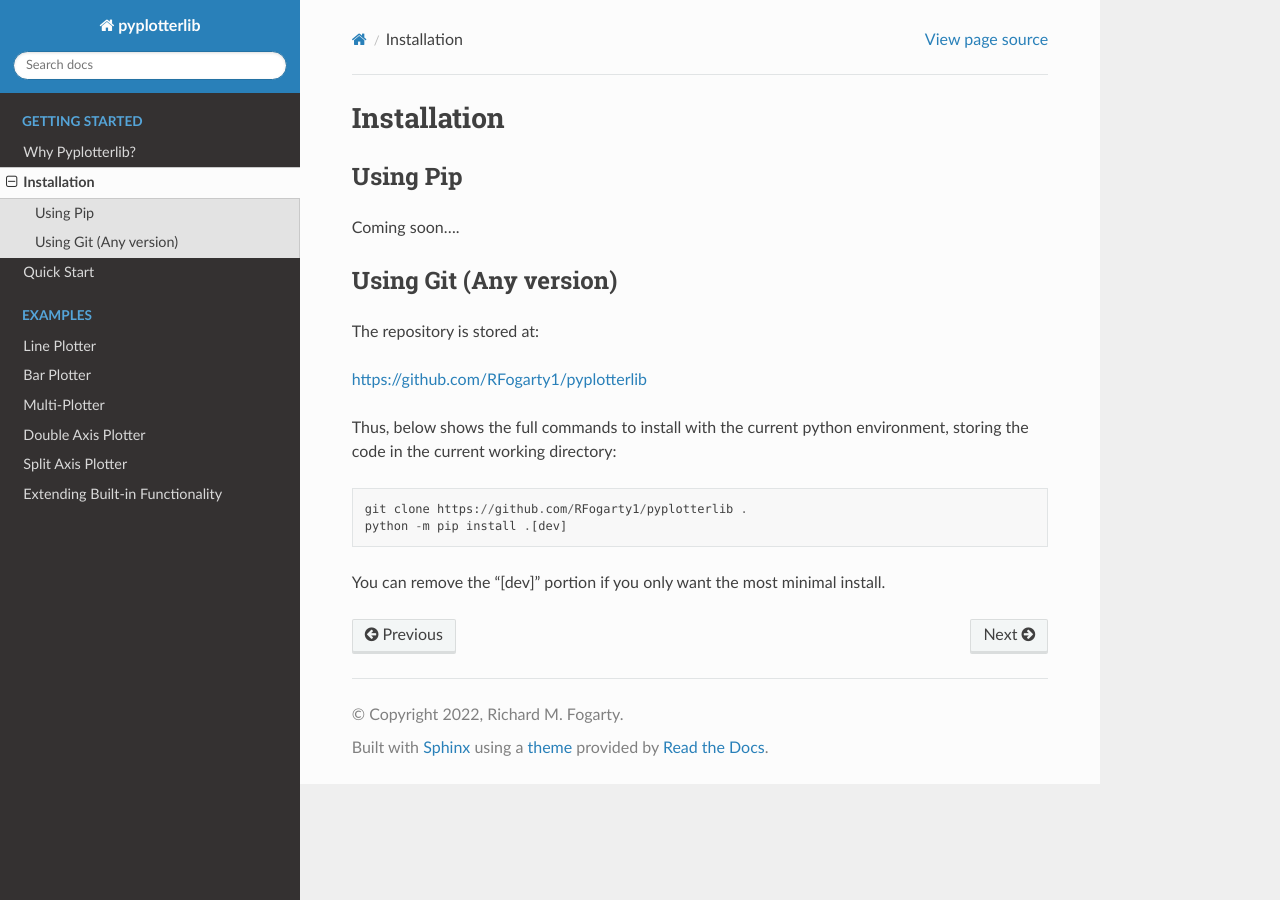
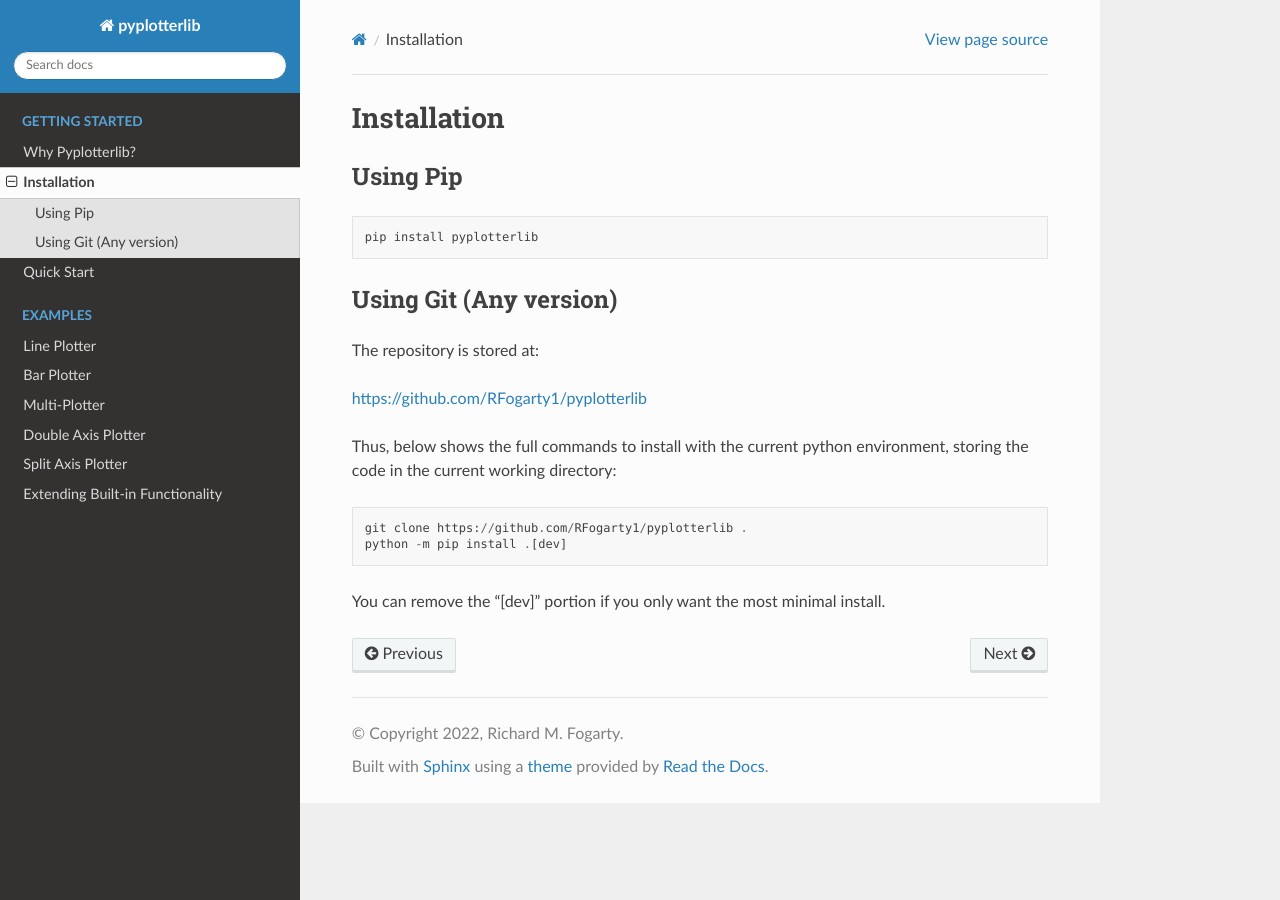
Before and after one commit to RFogarty1/pyplotterlib, a Sphinx documentation site: the page built from docs/content/getting_started/installation.rst, in a window 1280 px wide. Built offline with Sphinx 7.4.7 and the Read the Docs theme 2.0.0, drawn with Linux system fonts in a browser that asks for light colours.

Commit message:
docs: Added pip install command

```diff
--- a/docs/content/getting_started/installation.rst
+++ b/docs/content/getting_started/installation.rst
@@ -4,8 +4,9 @@ Installation
 
 Using Pip
 ---------
+::
 
-Coming soon....
+	pip install pyplotterlib
 
 Using Git (Any version)
 ---------------------------
```
